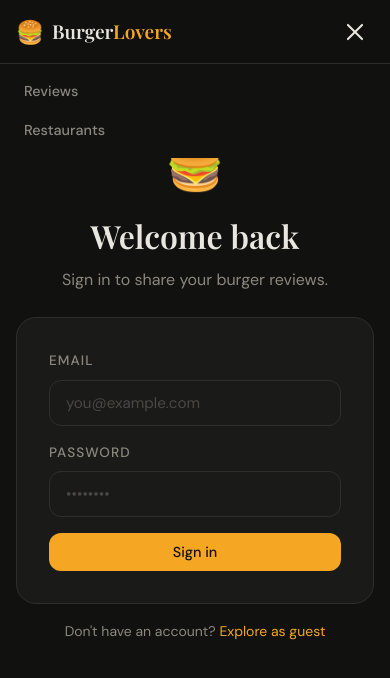
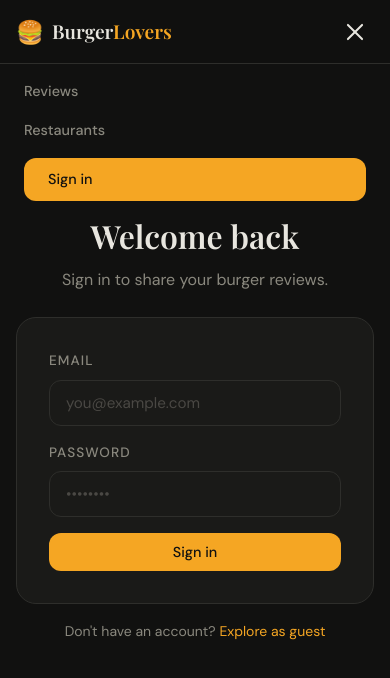
Before and after one commit to alexanmtz/burger-frontend, a React (Vite) app: page /login in a window 390 px wide. Both pictures are taken after a click on the button "Toggle menu". Shown: the top 678 px of the page. Built offline with nearby package versions, Linux system fonts and the light colour scheme; no server answers; a web font is replaced by a local one.

Commit message:
signin button on mobile

```diff
--- a/src/components/Navigation/Navigation.tsx
+++ b/src/components/Navigation/Navigation.tsx
@@ -92,10 +92,21 @@ export function Navigation() {
           <NavLink to="/restaurants" className={navLinkClass} onClick={() => setMenuOpen(false)}>
             Restaurants
           </NavLink>
-          {user && (
+          {user ? (
             <button className={`btn btn-ghost ${styles.mobileSignOut}`} onClick={handleSignOut}>
               Sign out
             </button>
+          ) : (
+            <Link
+              to="/login"
+              className="btn btn-primary"
+              onClick={() => {
+                redirectAfterLogin.set(location.pathname);
+                setMenuOpen(false);
+              }}
+            >
+              Sign in
+            </Link>
           )}
         </div>
       )}
```
